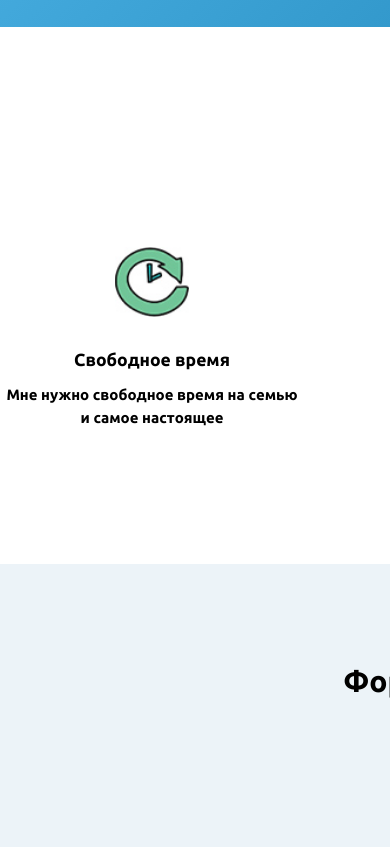
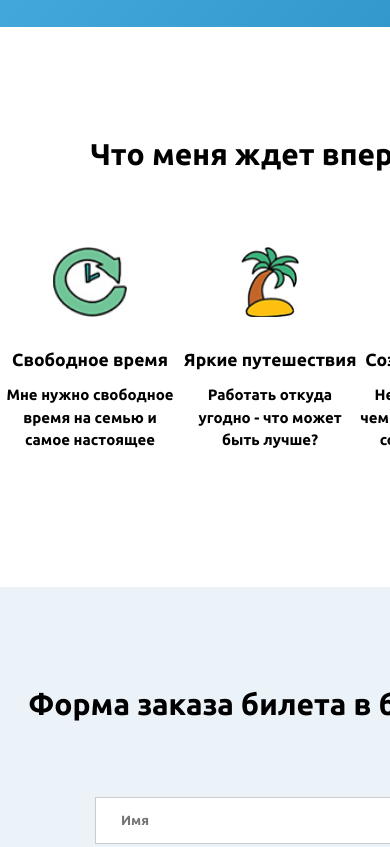
Before and after one commit to Ansarrio/wayup, a plain HTML site: page index.html in a window 390 px wide. Shown: the part 940-1787 px from the top of the page. Drawn offline with nearby package versions, Linux system fonts and the light colour scheme.

Commit message:
Update mane2.css

```diff
--- a/css/mane2.css
+++ b/css/mane2.css
@@ -145,8 +145,6 @@ p {
     width: 100%
 }
 
-
-
 .kredits {
     color: white;
     font-size: 14px;
@@ -159,3 +157,27 @@ p {
     padding-top: 62px;
     background: #164d7a
 }
+
+@media screen and (max-width: 1200px) {
+    .container {
+        width: 960px;
+    }
+}
+
+@media screen and (max-width: 992px) {
+    .container {
+        width: 720px;
+    }
+}
+
+@media screen and (max-width: 768px) {
+    .container {
+        width: 540px;
+    }
+}
+
+@media screen and (max-width: 576px) {
+    .container {
+        width: 90@;
+    }
+}
```
